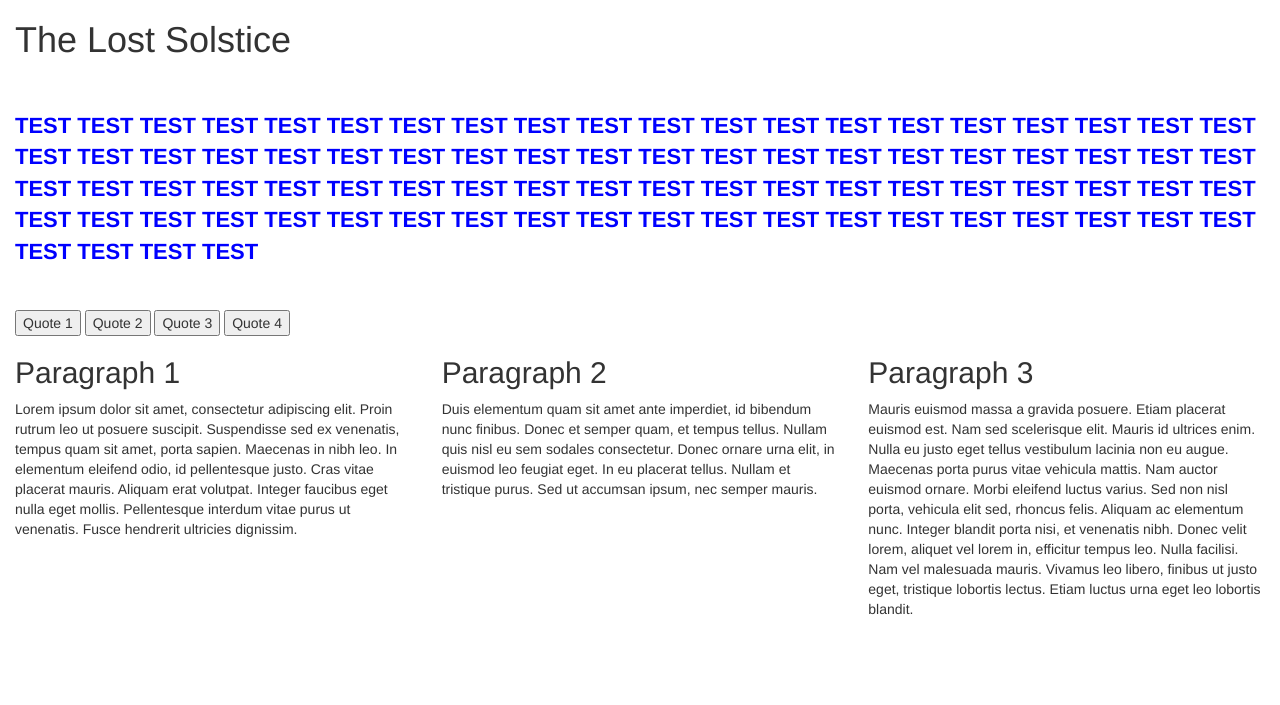
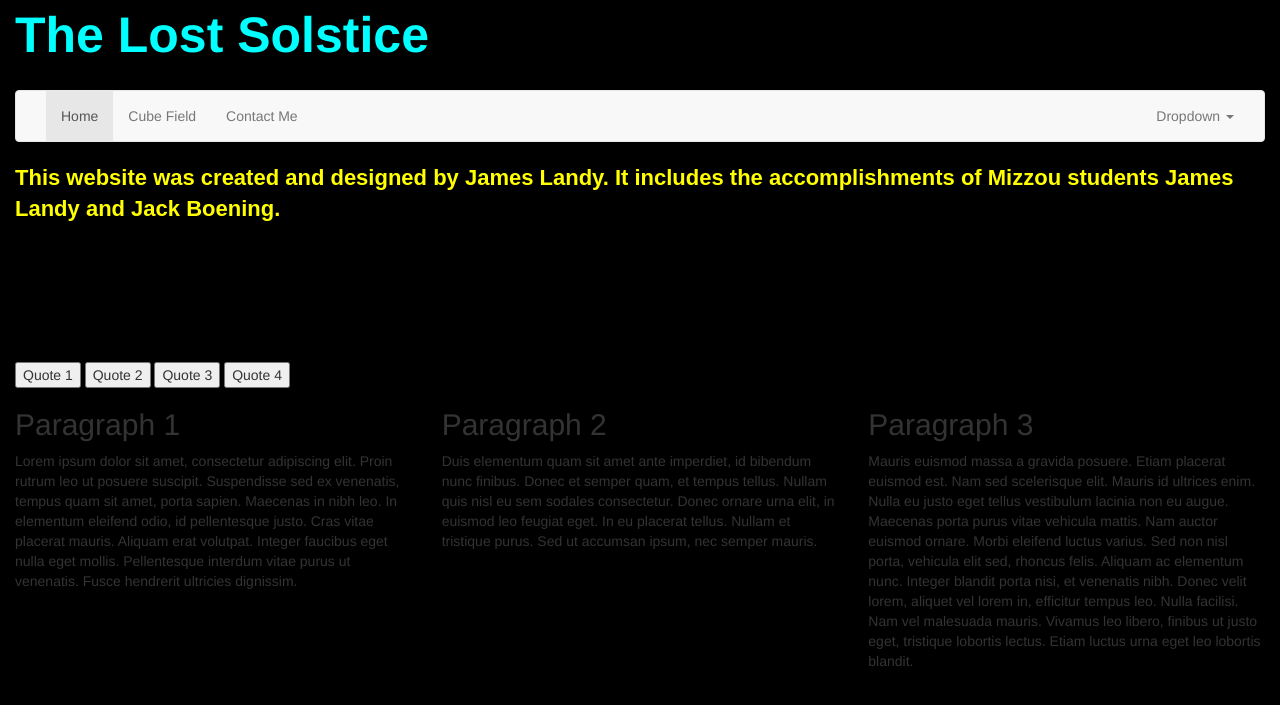
Before and after one commit to JamesL13/SolsticeWebsite, a PHP site: page /TEST.html in a window 1280 px wide. Shown: the top 705 px of the page. Run offline with PHP 8.4, Linux system fonts and the light colour scheme.

Commit message:
Updated website test page
Decided against using css animation for each ajax call. Made color
choices and started the navbar. Need to add bootstrap.js still. Need to
test bottom self made nav bar and decide which is better. Still also
need line that changes colors at top and bottom of textbox

```diff
--- a/TEST.html
+++ b/TEST.html
@@ -8,7 +8,7 @@
  	<link href="test.css" rel="stylesheet" >
     <link  href="bootstrap.min.css" rel="stylesheet" >
     <script src="ajax.js"></script>
-
+    <link href='http://fonts.googleapis.com/css?family=Exo+2:400,800' rel='stylesheet' type='text/css'>
 
 
 
@@ -25,7 +25,6 @@
 			if(xmlHttp.readyState == 4 && xmlHttp.status == 200) {
 				elemObj = document.getElementById('textbox');
 				elemObj.innerHTML = xmlHttp.responseText;
-				elemObj.className = "bounceInUp";
 			  }
 		}
 
@@ -38,30 +37,99 @@
 
 
 
-
-
-
 </head>
 
 <body>
 
 <div class="container-fluid">
         <div id="Title">
-            <h1>The Lost Solstice</h1>
+            The Lost Solstice
             <!--<h2><a href='Index.php'><span>The Lost Solstice</span></a></h2>	-->
 		</div><!--Title-->
 
+
+
+
+
+
+
+
+
+
+
+<nav class="navbar navbar-default" role="navigation">
+  <div class="container-fluid">
+    <!-- Brand and toggle get grouped for better mobile display -->
+    <div class="navbar-header">
+      <button type="button" class="navbar-toggle collapsed" data-toggle="collapse" data-target="#bs-example-navbar-collapse-1">
+ <!--       <span class="sr-only">Toggle navigation</span>
+        <span class="icon-bar"></span>
+        <span class="icon-bar"></span>
+        <span class="icon-bar"></span>
+ -->     </button>
+ <!--     <a class="navbar-brand" href="#">Brand</a>
+-->    </div>
+
+    <!-- Collect the nav links, forms, and other content for toggling -->
+    <div class="collapse navbar-collapse" id="bs-example-navbar-collapse-1">
+      <ul class="nav navbar-nav">
+        <li class="active"><a href="#">Home</a></li>
+        <li><a href="#">Cube Field</a></li>
+<!--        <li class="dropdown">
+          <a href="#" class="dropdown-toggle" data-toggle="dropdown">Dropdown <span class="caret"></span></a>
+          <ul class="dropdown-menu" role="menu">
+            <li><a href="#">Action</a></li>
+            <li><a href="#">Another action</a></li>
+            <li><a href="#">Something else here</a></li>
+            <li class="divider"></li>
+            <li><a href="#">Separated link</a></li>
+            <li class="divider"></li>
+            <li><a href="#">One more separated link</a></li>
+          </ul>
+        </li>
+      </ul>-->
+ <!--     <form class="navbar-form navbar-left" role="search">
+        <div class="form-group">
+          <input type="text" class="form-control" placeholder="Search">
+        </div>
+        <button type="submit" class="btn btn-default">Submit</button>
+      </form>
+     --> <li><a href="#">Contact Me</a></li> </ul>
+     <ul class="nav navbar-nav navbar-right">
+        <li class="dropdown">
+          <a href="#" class="dropdown-toggle" data-toggle="dropdown">Dropdown <span class="caret"></span></a>
+          <ul class="dropdown-menu" role="menu">
+            <li><a href="#">Action</a></li>
+            <li><a href="#">Another action</a></li>
+            <li><a href="#">Something else here</a></li>
+            <li class="divider"></li>
+            <li><a href="#">Separated link</a></li>
+          </ul>
+        </li>
+		  </ul>
+    </div><!-- /.navbar-collapse -->
+  </div><!-- /.container-fluid -->
+</nav>
+
+
+
+
+
+
+
+
+
+
+
+
 <div id="textbox">
-TEST TEST TEST TEST TEST TEST TEST TEST TEST TEST TEST TEST TEST TEST TEST TEST TEST TEST TEST TEST TEST TEST TEST TEST TEST TEST TEST TEST TEST TEST TEST TEST TEST TEST TEST TEST TEST TEST TEST TEST TEST TEST TEST TEST TEST TEST TEST TEST TEST TEST TEST TEST TEST TEST TEST TEST TEST TEST TEST TEST TEST TEST TEST TEST TEST TEST TEST TEST TEST TEST TEST TEST TEST TEST TEST TEST TEST TEST TEST TEST TEST TEST TEST TEST
-</div>
+This website was created and designed by James Landy. It includes the accomplishments of Mizzou students James Landy and Jack Boening.
+</div><!--TEXTBOX-->
 
-<input type="button" value="Quote 1" onclick="Emily('quote1');">
+<input type="button" value="Quote 1" onclick="Emily('quote1')">
 <input type="button" value="Quote 2" onclick="Emily('quote2');">
 <input type="button" value="Quote 3" onclick="Emily('quote3');">
 <input type="button" value="Quote 4" onclick="Emily('quote4');">
-
-
-
 
 
 
--- a/test.css
+++ b/test.css
@@ -1,14 +1,16 @@
 body {
 	background: #000000;
-/*	background: -moz-radial-gradient(white 40%, blue 100%);
+	/*background: -moz-radial-gradient(white 40%, blue 100%);
  	background: -webkit-gradient(radial, left top, left bottom, color-stop(40%, white), color-stop(100%, blue));
  	background: -webkit-radial-gradient(white 40%, blue 100%);
  	background: radial-gradient(white 40%, blue 100%);
- */	overflow: auto;
+ 	*/overflow: auto;
  	background-size: cover;
-
+  background: -moz-radial-gradient(black 40%, black 100%);
+  background: -webkit-gradient(radial, left top, left bottom, color-stop(40%, black), color-stop(100%, black));
+  background: -webkit-radial-gradient(black 40%, black 100%);
+  background: radial-gradient(black 40%, black 100%);
 }
-
 
 
 .span4 {
@@ -23,6 +25,8 @@
 	height: 90px;
 	font-weight: bold;
 	top: 0px;
+  font: Roboto;
+  color: #00FFFF;
 }
 
 #textbox {
@@ -30,25 +34,19 @@
 	background-color: transparent;
 	height: 200px;
 /*	box-shadow: 0px 0px 10px 10px purple;
-*/	color: #0000FF;
+*/	color: #FFFF00;
 	font-weight: bold;
 	font-size: 22px;
 	overflow: auto;
 	padding: 10;
+  font-family: 'Exo2', sans-serif;
 
-
-	-webkit-animation: bounceInUp 1200ms ease-out;
-	-moz-animation: bounceInUp 1200ms ease-out;
-	-o-animation: bounceInUp 1200ms ease-out;
-	animation: bounceInUp 1200ms ease-out;
+	-webkit-animation: bounceInUp 1500ms ease-out;
+	-moz-animation: bounceInUp 1500ms ease-out;
+	-o-animation: bounceInUp 1500ms ease-out;
+	animation: bounceInUp 1500ms ease-out;
 
 }
-
-
-
-
-
-
 
 
 
@@ -127,3 +125,22 @@
   -webkit-animation-name: bounceInUp;
           animation-name: bounceInUp;
 }
+
+
+
+
+
+@-webkit-keyframes fadeIn {
+  0% {opacity: 0;}
+  100% {opacity: 1;}
+}
+
+@keyframes fadeIn {
+  0% {opacity: 0;}
+  100% {opacity: 1;}
+}
+
+.fadeIn {
+  -webkit-animation-name: fadeIn;
+          animation-name: fadeIn;
+}
```
